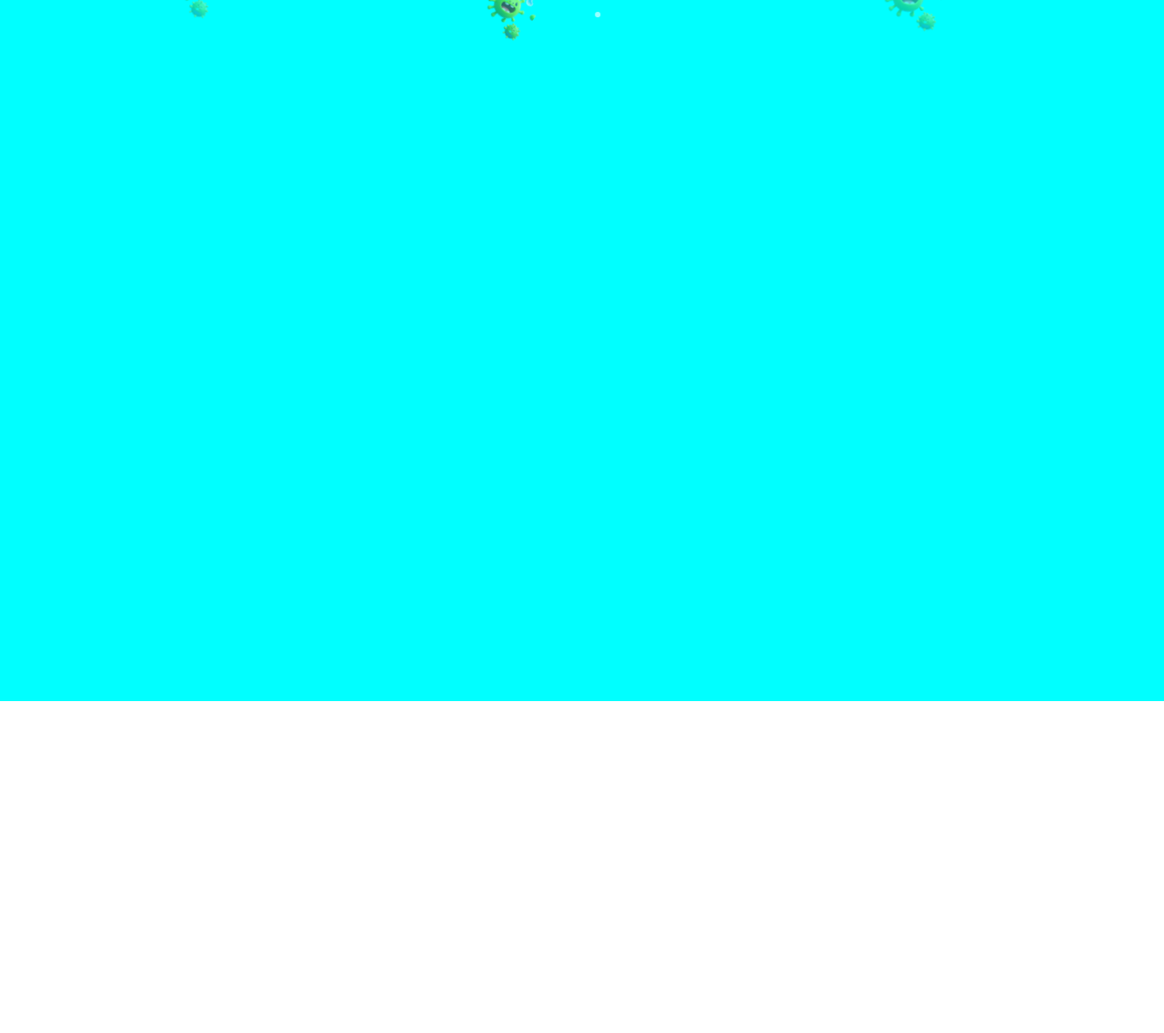
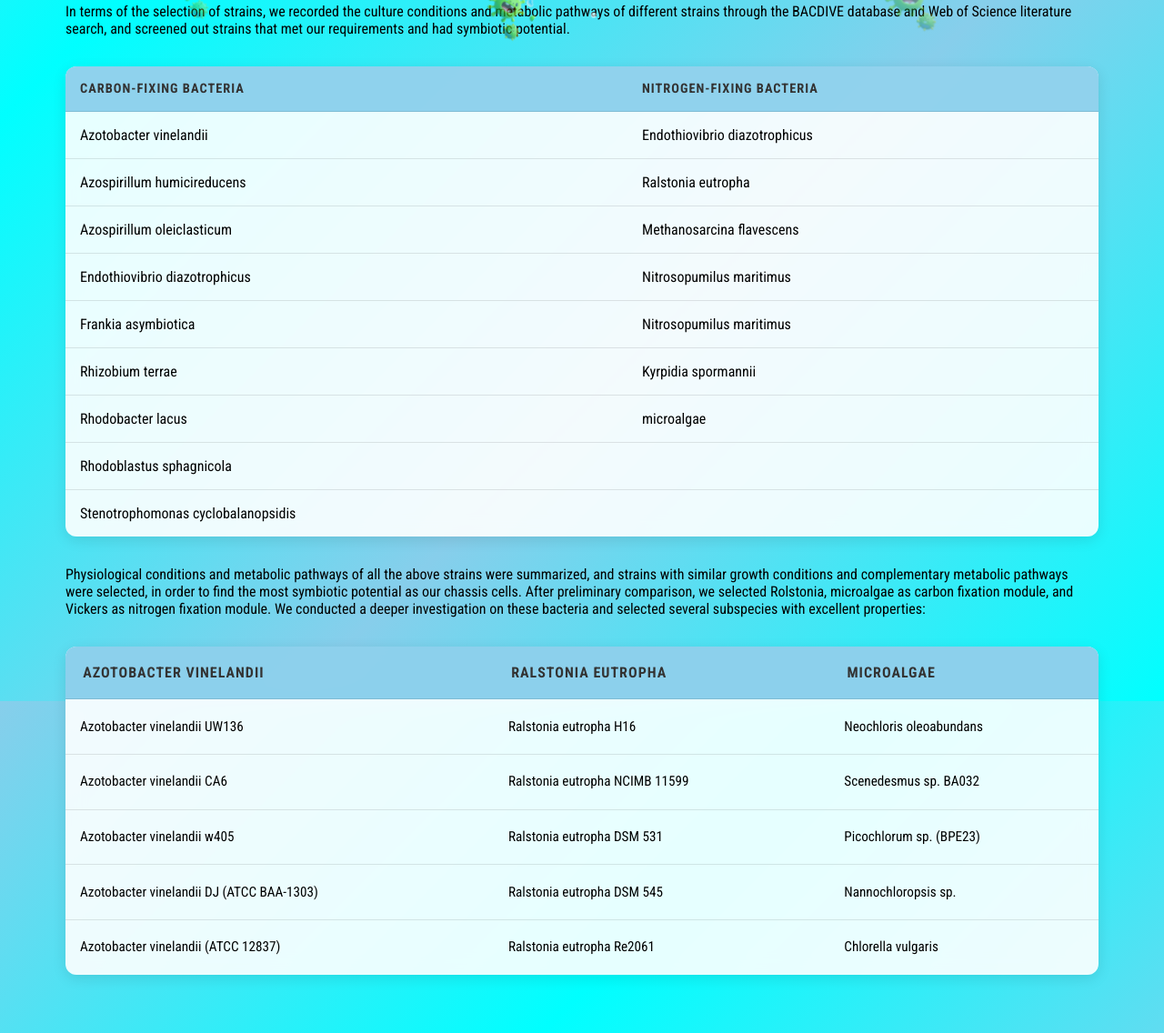
Before and after one commit to To-sam-akf/igem-wiki, a website: page src/index.html in a window 1280 px wide. Shown: the part 829-1965 px from the top of the page at 91% size. Before the commit the page ends 1600 px from the top, so only its background shows below. Drawn offline with Linux system fonts and the light colour scheme; a web font is replaced by a local one.

Commit message:
update engineering content

```diff
--- a/src/index.html
+++ b/src/index.html
@@ -71,7 +71,108 @@
           Alkanes and Protein Gold
         </h1>
       </div>
-      <div class="main-content"></div>
+      <div class="main-content">
+        <div class="engineering">
+          <p>
+            In terms of the selection of strains, we recorded the culture
+            conditions and metabolic pathways of different strains through the
+            BACDIVE database and Web of Science literature search, and screened
+            out strains that met our requirements and had symbiotic potential.
+          </p>
+          <table class="bacteria-table">
+            <thead>
+              <tr>
+                <th>Carbon-fixing bacteria</th>
+                <th>Nitrogen-fixing bacteria</th>
+              </tr>
+            </thead>
+            <tbody>
+              <tr>
+                <td>Azotobacter vinelandii</td>
+                <td>Endothiovibrio diazotrophicus</td>
+              </tr>
+              <tr>
+                <td>Azospirillum humicireducens</td>
+                <td>Ralstonia eutropha</td>
+              </tr>
+              <tr>
+                <td>Azospirillum oleiclasticum</td>
+                <td>Methanosarcina flavescens</td>
+              </tr>
+              <tr>
+                <td>Endothiovibrio diazotrophicus</td>
+                <td>Nitrosopumilus maritimus</td>
+              </tr>
+              <tr>
+                <td>Frankia asymbiotica</td>
+                <td>Nitrosopumilus maritimus</td>
+              </tr>
+              <tr>
+                <td>Rhizobium terrae</td>
+                <td>Kyrpidia spormannii</td>
+              </tr>
+              <tr>
+                <td>Rhodobacter lacus</td>
+                <td>microalgae</td>
+              </tr>
+              <tr>
+                <td>Rhodoblastus sphagnicola</td>
+                <td></td>
+              </tr>
+              <tr>
+                <td>Stenotrophomonas cyclobalanopsidis</td>
+                <td></td>
+              </tr>
+            </tbody>
+          </table>
+          <p>
+            Physiological conditions and metabolic pathways of all the above
+            strains were summarized, and strains with similar growth conditions
+            and complementary metabolic pathways were selected, in order to find
+            the most symbiotic potential as our chassis cells. After preliminary
+            comparison, we selected Rolstonia, microalgae as carbon fixation
+            module, and Vickers as nitrogen fixation module. We conducted a
+            deeper investigation on these bacteria and selected several
+            subspecies with excellent properties:
+          </p>
+          <table class="bacteria-table exerllent-subspecies">
+            <thead>
+              <tr>
+                <th>Azotobacter vinelandii</th>
+                <th>Ralstonia eutropha</th>
+                <th>microalgae</th>
+              </tr>
+            </thead>
+            <tbody>
+              <tr>
+                <td>Azotobacter vinelandii UW136</td>
+                <td>Ralstonia eutropha H16</td>
+                <td>Neochloris oleoabundans</td>
+              </tr>
+              <tr>
+                <td>Azotobacter vinelandii CA6</td>
+                <td>Ralstonia eutropha NCIMB 11599</td>
+                <td>Scenedesmus sp. BA032</td>
+              </tr>
+              <tr>
+                <td>Azotobacter vinelandii w405</td>
+                <td>Ralstonia eutropha DSM 531</td>
+                <td>Picochlorum sp. (BPE23)</td>
+              </tr>
+              <tr>
+                <td>Azotobacter vinelandii DJ (ATCC BAA-1303)</td>
+                <td>Ralstonia eutropha DSM 545</td>
+                <td>Nannochloropsis sp.</td>
+              </tr>
+              <tr>
+                <td>Azotobacter vinelandii (ATCC 12837)</td>
+                <td>Ralstonia eutropha Re2061</td>
+                <td>Chlorella vulgaris</td>
+              </tr>
+            </tbody>
+          </table>
+        </div>
+      </div>
     </main>
     <script src="./script/createParticle.js"></script>
     <script src="./script/touching_title.js"></script>
--- a/src/style/style.css
+++ b/src/style/style.css
@@ -42,13 +42,13 @@
 body {
   font-family: "Roboto Condensed", Arial, sans-serif;
   overflow-x: hidden;
-  background: linear-gradient(-45deg, #00ffff, #87ceeb, #00ffff, #87ceeb);
   background-size: 400% 400%;
   animation: gradientBG 15s ease infinite;
+  background: linear-gradient(-45deg, #00ffff, #87ceeb, #00ffff, #87ceeb);
 }
 
 main {
-  min-height: 100vh;
+  min-height: 100%;
   display: flex;
   flex-direction: column;
 }
@@ -209,5 +209,82 @@ li a:hover::after {
 
 .main-content {
   height: 100vh;
-  background-color: aqua;
 }
+
+.engineering {
+  padding: 2rem;
+  max-width: 1200px;
+  margin: 0 auto;
+}
+
+.bacteria-table {
+  width: 100%;
+  border-collapse: collapse;
+  margin: 2rem 0;
+  background: rgba(255, 255, 255, 0.9);
+  backdrop-filter: blur(10px);
+  border-radius: 12px;
+  overflow: hidden;
+  box-shadow: 0 4px 15px rgba(0, 0, 0, 0.1);
+}
+
+.bacteria-table th,
+.bacteria-table td {
+  padding: 1rem;
+  text-align: left;
+  border-bottom: 1px solid rgba(0, 0, 0, 0.1);
+  transition: all 0.3s ease;
+}
+
+.bacteria-table th {
+  background: rgba(135, 206, 235, 0.9);
+  color: #333;
+  font-weight: bold;
+  text-transform: uppercase;
+  font-size: 0.9rem;
+  letter-spacing: 1px;
+}
+
+.bacteria-table tr:hover {
+  background: rgba(135, 206, 235, 0.15);
+  transform: translateY(-2px);
+  transition: all 0.3s ease;
+  border-bottom: none;
+}
+
+.bacteria-table tr:last-child td {
+  border-bottom: none;
+}
+
+.exerllent-subspecies td {
+  font-size: 0.95rem;
+  line-height: 1.4;
+  padding: 1.2rem 1rem;
+}
+
+.exerllent-subspecies th {
+  font-size: 1rem;
+  padding: 1.2rem;
+  background: rgba(135, 206, 235, 0.95);
+}
+
+.exerllent-subspecies tr:hover td {
+  background: rgba(135, 206, 235, 0.15);
+  transform: translateY(-2px);
+  transition: all 0.3s ease;
+  border-bottom: none;
+}
+
+@media (max-width: 768px) {
+  .bacteria-table {
+    display: block;
+    overflow-x: auto;
+    white-space: nowrap;
+  }
+
+  .bacteria-table th,
+  .bacteria-table td {
+    padding: 0.8rem;
+    font-size: 0.9rem;
+  }
+}
```
